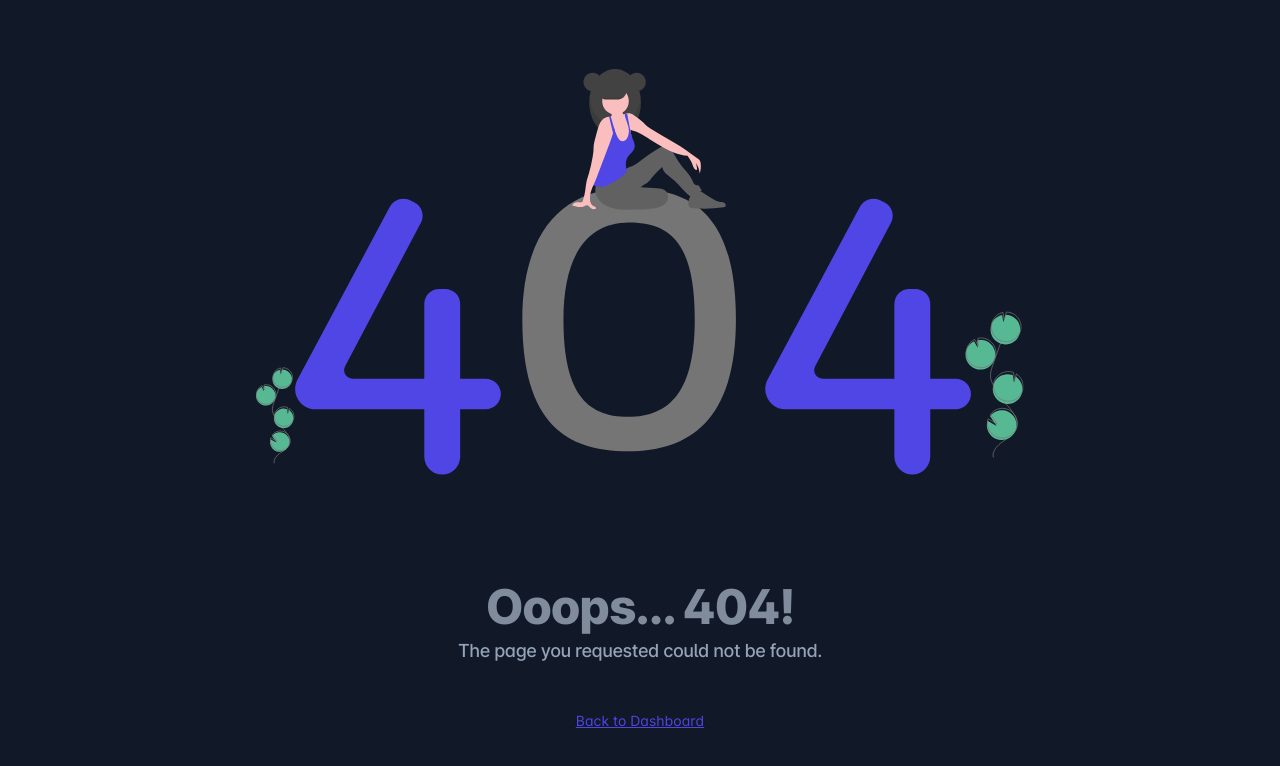
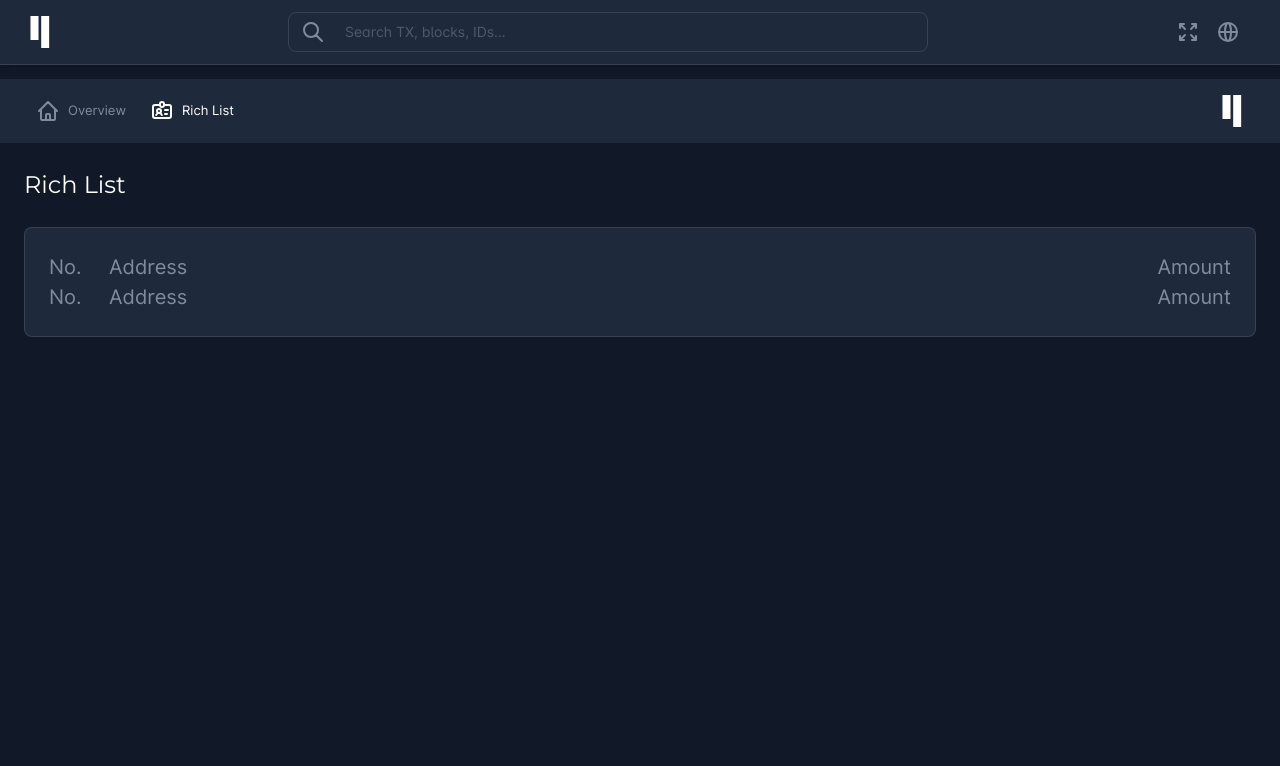
Before and after one commit to valis-team/qexplorer, a React (Create React App) app: page /richlist/1 in a window 1280 px wide. Before the commit this address led to /404. Shown: the top 766 px of the page. Built offline with nearby package versions, Linux system fonts and the light colour scheme; what mobile-detect would draw is missing.

Commit message:
Add card component

```diff
--- a/public/index.html
+++ b/public/index.html
@@ -2,9 +2,9 @@
 <html lang='en'>
     <head>
         <meta charset='utf-8'>
-        <meta name='description' content='Fuse React - Material design admin template with pre-built apps and pages'>
+        <meta name='description' content='Qubic Explorer'>
         <meta name='keywords'
-              content='React,Redux,Material UI Next,Material,Material Design,Google Material Design,HTML,CSS,Firebase,Authentication,Material Redux Theme,Material Redux Template'>
+              content='Qubic'>
         <meta name='author' content='Withinpixels'>
         <meta name='viewport' content='width=device-width, initial-scale=1, shrink-to-fit=no'>
         <meta name='theme-color' content='#000000'>
@@ -27,7 +27,9 @@
         <!--        <link href="%PUBLIC_URL%/assets/fonts/material-design-icons/MaterialIconsRound.css" rel="stylesheet">-->
         <!--        <link href="%PUBLIC_URL%/assets/fonts/material-design-icons/MaterialIconsSharp.css" rel="stylesheet">-->
         <!--        <link href="%PUBLIC_URL%/assets/fonts/material-design-icons/MaterialIconsTwoTone.css" rel="stylesheet">-->
-
+        <link rel="preconnect" href="https://fonts.googleapis.com">
+        <link rel="preconnect" href="https://fonts.gstatic.com" crossorigin>
+        <link href="https://fonts.googleapis.com/css2?family=Montserrat:ital,wght@0,100..900;1,100..900&display=swap" rel="stylesheet">
         <link href='%PUBLIC_URL%/assets/fonts/inter/inter.css' rel='stylesheet'>
         <link href='%PUBLIC_URL%/assets/fonts/meteocons/style.css' rel='stylesheet'>
 
@@ -41,7 +43,7 @@
           work correctly both with client-side routing and a non-root public URL.
           Learn how to configure a non-root public URL by running `npm run build`.
         -->
-        <title>Fuse React - Material Design Admin Template</title>
+        <title>Qsilve Explorer</title>
 
         <!-- FUSE Splash Screen CSS -->
         <style>
--- /dev/null
+++ b/src/app/components/Card/Card.js
@@ -0,0 +1,13 @@
+import clsx from 'clsx';
+
+function Card(props) {
+  const { children, className } = props;
+
+  return (
+    <div className={clsx('bg-gray-80 border-1 border-gray-60 rounded-8', className)}>
+      {children}
+    </div>
+  );
+}
+
+export default Card;
--- a/src/app/configs/navigationConfig.js
+++ b/src/app/configs/navigationConfig.js
@@ -17,7 +17,7 @@ const navigationConfig = [
   },
   {
     id: 'richlist',
-    title: 'Rish List',
+    title: 'Rich List',
     type: 'item',
     icon: 'heroicons-outline:identification',
     url: 'richlist',
--- /dev/null
+++ b/src/app/pages/richlist/RichlistHeader.js
@@ -0,0 +1,11 @@
+import { Typography } from '@mui/material';
+
+const RichlistHeader = () => {
+  return (
+    <div className="p-12 md:p-24 ">
+      <Typography className="text-24 text-white font-mont">Rich List</Typography>
+    </div>
+  );
+};
+
+export default RichlistHeader;
--- a/src/app/pages/richlist/RichlistPage.js
+++ b/src/app/pages/richlist/RichlistPage.js
@@ -1,6 +1,8 @@
 import { styled } from '@mui/material/styles';
 import FusePageSimple from '@fuse/core/FusePageSimple';
-import DemoContent from '@fuse/core/DemoContent';
+import { Typography } from '@mui/material';
+import Card from 'src/app/components/Card/Card';
+import RichlistHeader from './RichlistHeader';
 
 const Root = styled(FusePageSimple)(({ theme }) => ({
   '& .FusePageSimple-header': {},
@@ -13,16 +15,21 @@ const Root = styled(FusePageSimple)(({ theme }) => ({
 function RichlistPage() {
   return (
     <Root
-      header={
-        <div className="p-24">
-          <h4>Rich List</h4>
-        </div>
-      }
+      header={<RichlistHeader />}
       content={
-        <div className="p-24">
-          <h4>Content</h4>
-          <br />
-          <DemoContent />
+        <div className="container px-12 lg:px-24">
+          <Card className="p-12 md:p-24">
+            <div className="flex justify-between items-center">
+              <Typography className="w-20 md:w-60 text-14 md:text-20">No.</Typography>
+              <Typography className="flex flex-1 text-14 md:text-20">Address</Typography>
+              <Typography className="text-14 md:text-20">Amount</Typography>
+            </div>
+            <div className="flex">
+              <Typography className="w-20 md:w-60 text-14 md:text-20">No.</Typography>
+              <Typography className="flex flex-1 text-14 md:text-20">Address</Typography>
+              <Typography className="text-14 md:text-20">Amount</Typography>
+            </div>
+          </Card>
         </div>
       }
       scroll="content"
--- a/src/app/theme-layouts/layout2/components/ToolbarLayout2.js
+++ b/src/app/theme-layouts/layout2/components/ToolbarLayout2.js
@@ -21,7 +21,7 @@ function ToolbarLayout2(props) {
     <ThemeProvider theme={toolbarTheme}>
       <AppBar
         id="fuse-toolbar"
-        className={clsx('flex relative z-20 shadow-md border-b-1 mb-14', props.className)}
+        className={clsx('flex relative z-20 shadow-md border-b-1 md:mb-14', props.className)}
         color="default"
         style={{ backgroundColor: toolbarTheme.palette.background.paper }}
       >
--- a/src/styles/app-base.css
+++ b/src/styles/app-base.css
@@ -21,6 +21,7 @@
 
 html {
     font-size: 62.5%;
+    font-family: "Montserrat", sans-serif;
     font-family: 'Inter var', Roboto, Helvetica Neue, Arial, sans-serif;
     background-color: #121212;
 }
--- a/tailwind.config.js
+++ b/tailwind.config.js
@@ -39,6 +39,9 @@ module.exports = {
       },
       gray: {
         50: '#808B9B',
+        60: '#4B5565',
+        80: '#1E293B',
+        90: '#111827',
         100: '#F5F5F5',
         200: '#EEEEEE',
         300: '#E0E0E0',
@@ -747,6 +750,7 @@ module.exports = {
       DEFAULT: '1',
     },
     fontFamily: {
+      mont: ['Montserrat', 'sans-serif'],
       sans: [
         'Inter var',
         'Roboto',
```
Also changed, not shown: src/app/pages/richlist/RichlistConfig.js (+10 -0 lines).
